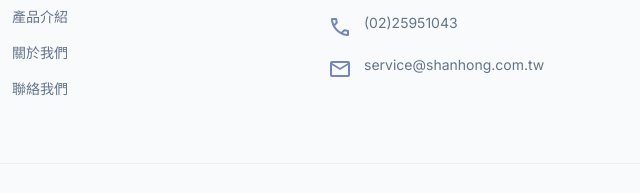
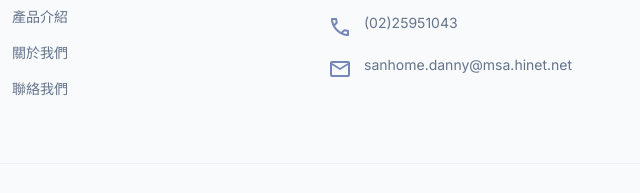
Before and after one commit to michaelwijayaliu/sanhome, a plain HTML site: page index.html in a window 1280 px wide. Shown: the part 3267-3460 px from the top of the page, 336-976 px from the left. Drawn offline with nearby package versions, Linux system fonts and the light colour scheme.

Commit message:
Update email address in index.html

```diff
--- a/index.html
+++ b/index.html
@@ -334,7 +334,7 @@ onload="if(submitted) { alert('感謝您的諮詢！我們將盡快與您聯絡
 </li>
 <li class="flex items-start gap-3">
 <span class="material-symbols-outlined text-blue-900/60 mt-0.5">mail</span>
-<span class="text-slate-500">service@shanhong.com.tw</span>
+<span class="text-slate-500">sanhome.danny@msa.hinet.net</span>
 </li>
 </ul>
 </div>
```
